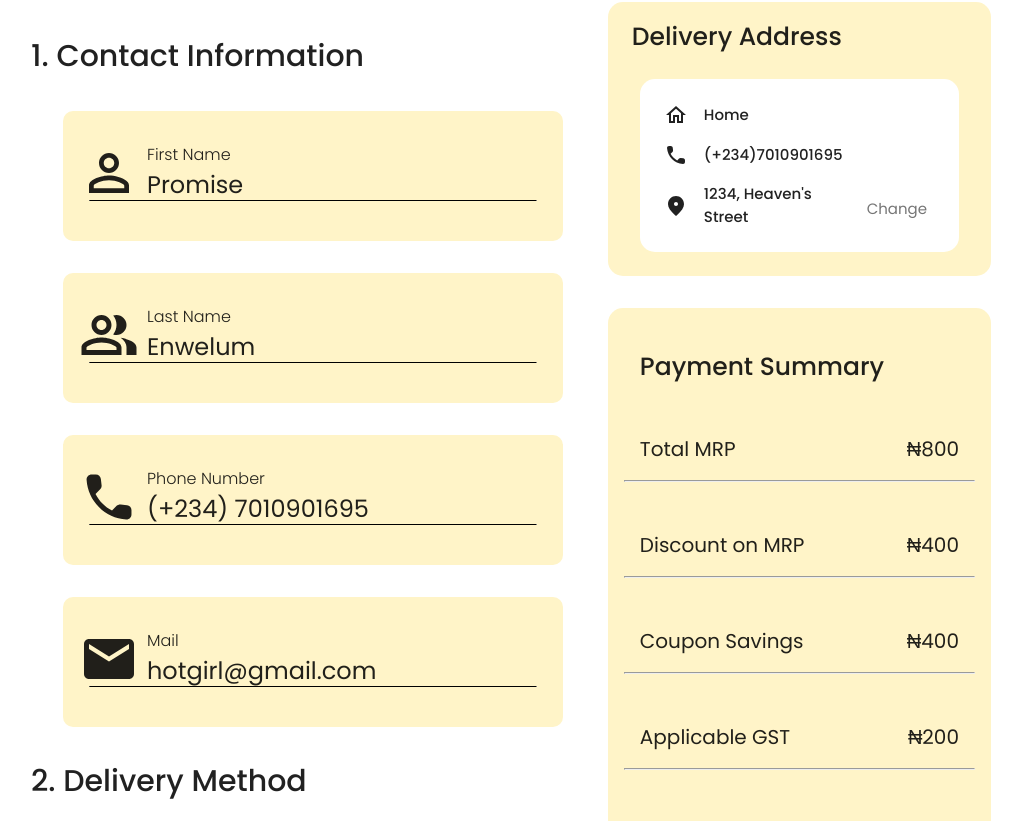
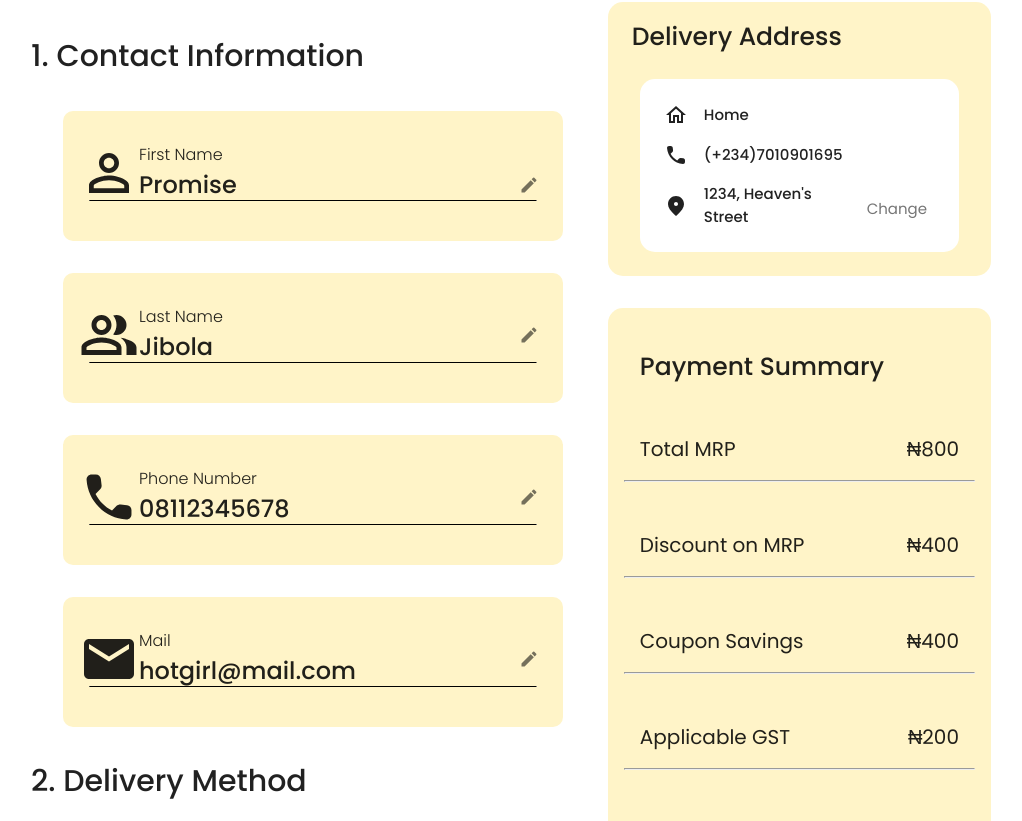
Before and after one commit to harjibbolar26/timbu-cloud-shop-hng11, a React (Vite) app: page /checkout in a window 1280 px wide. Shown: the part 319-1140 px from the top of the page, without its empty margins (129-1151 px from the left). Built offline with nearby package versions, Linux system fonts and the light colour scheme.

Commit message:
code refactor

```diff
--- a/src/components/ItemCard.jsx
+++ b/src/components/ItemCard.jsx
@@ -19,6 +19,7 @@ import { useStore } from "./StoreContext";
 const ItemCard = ({ item, addToCart, index }) => {
   const { toggleFavorite, isFavorite } = useStore();
   const navigate = useNavigate();
+  const favorite = isFavorite[item.id] || false;
   return (
     <Card
       sx={{
@@ -133,10 +134,10 @@ const ItemCard = ({ item, addToCart, index }) => {
           >
             New
           </Typography>
-          <Box sx={{ color: isFavorite ? "red" : "white" }}>
+          <Box sx={{ color: favorite ? "red" : "white" }}>
             <IconButton onClick={toggleFavorite}></IconButton>
             <FavoriteIcon
-              onClick={() => toggleFavorite(index)}
+              onClick={() => toggleFavorite(item.id)}
               sx={{
                 bgcolor: item.bgColor,
                 borderRadius: "50%",
--- a/src/components/StoreContext.jsx
+++ b/src/components/StoreContext.jsx
@@ -85,8 +85,8 @@ export const StoreProvider = ({ children }) => {
   const [isSidebarOpen, setIsSidebarOpen] = useState(false);
 
   const toggleSidebar = () => {
-    setIsSidebarOpen(prevState => !prevState);
-    console.log('Toggled sidebar');
+    setIsSidebarOpen((prevState) => !prevState);
+    console.log("Toggled sidebar");
     // alert("ok")
   };
 
@@ -101,12 +101,21 @@ export const StoreProvider = ({ children }) => {
   };
 
   const [isEditing, setIsEditing] = useState(false);
+  const [editUserInfo, setEditUserInfo] = useState(false);
   const [home, setHome] = useState("Home");
   const [phone, setPhone] = useState("(+234)7010901695");
   const [address, setAddress] = useState("1234, Heaven's Street");
+  const [firstName, setFirstName] = useState("Promise");
+  const [lastName, setLastName] = useState("Jibola");
+  const [phoneNumber, setPhoneNumber] = useState("08112345678");
+  const [email, setEmail] = useState("hotgirl@mail.com");
 
   const toggleEditMode = () => {
     setIsEditing(!isEditing);
+  };
+
+  const toggleEditUserInfo = () => {
+    setEditUserInfo(!editUserInfo);
   };
 
   const handleHomeChange = (event) => {
@@ -120,12 +129,27 @@ export const StoreProvider = ({ children }) => {
   const handleAddressChange = (event) => {
     setAddress(event.target.value);
   };
+  const handleFirstNameChange = (event) => {
+    setFirstName(event.target.value);
+  };
+  const handleLastNameChange = (event) => {
+    setLastName(event.target.value);
+  };
+  const handlePhoneNumberChange = (event) => {
+    setPhoneNumber(event.target.value);
+  };
+  const handleEmailChange = (event) => {
+    setEmail(event.target.value);
+  };
 
-    const [isFavorite, setIsFavorite] = useState(0);
+  const [isFavorite, setIsFavorite] = useState({});
 
-    const toggleFavorite = (index) => {
-      setIsFavorite((index));
-    };
+  const toggleFavorite = (itemId) => {
+    setIsFavorite(prevFavorites => ({
+      ...prevFavorites,
+      [itemId]: !prevFavorites[itemId]
+    }));
+  };
 
   return (
     <StoreContext.Provider
@@ -157,7 +181,19 @@ export const StoreProvider = ({ children }) => {
         toggleEditMode,
         handleHomeChange,
         handleAddressChange,
-        handlePhoneChange, isFavorite, toggleFavorite
+        handlePhoneChange,
+        isFavorite,
+        toggleFavorite,
+        firstName,
+        lastName,
+        phoneNumber,
+        email,
+        editUserInfo,
+        toggleEditUserInfo,
+        handleFirstNameChange,
+        handleLastNameChange,
+        handlePhoneNumberChange,
+        handleEmailChange,
       }}
     >
       {children}
--- a/src/pages/CartPage.jsx
+++ b/src/pages/CartPage.jsx
@@ -700,6 +700,7 @@ const CartPage = () => {
                     color: "#000",
                   }}
                   disabled={cart.length === 0}
+                  onClick={() => navigate("/checkout")}
                 >
                   Start Checkout
                 </Button>
--- a/src/pages/CheckoutPage.jsx
+++ b/src/pages/CheckoutPage.jsx
@@ -29,6 +29,8 @@ import {
   HomeOutlined,
   LocalPhoneRounded,
   LocationOnRounded,
+  Edit,
+  Check,
 } from "@mui/icons-material";
 import Navbar from "../components/Navbar";
 import Footer from "../components/Footer";
@@ -42,7 +44,8 @@ const Checkout = () => {
     handleChange,
     selectedIndex,
     selectedPaymentIndex,
-    handlePaymentChange,isEditing,
+    handlePaymentChange,
+    isEditing,
     home,
     phone,
     address,
@@ -50,6 +53,16 @@ const Checkout = () => {
     handleHomeChange,
     handleAddressChange,
     handlePhoneChange,
+    firstName,
+    lastName,
+    phoneNumber,
+    email,
+    editUserInfo,
+    toggleEditUserInfo,
+    handleFirstNameChange,
+    handleLastNameChange,
+    handlePhoneNumberChange,
+    handleEmailChange,
   } = useStore();
   const navigate = useNavigate();
 
@@ -155,8 +168,14 @@ const Checkout = () => {
                         }}
                       >
                         <Box
-                          sx={{ display: "flex", alignItems: "center", gap: 1 }}
+                          sx={{
+                            display: "flex",
+                            alignItems: "end",
+                            justifyContent: "space-between",
+                            gap: 1,
+                          }}
                         >
+                          <Box sx={{ display: "flex", alignItems: "center" }}>
                             <PersonOutlineIcon
                               sx={{ fontSize: { xs: "50px", md: "60px" } }}
                             />
@@ -164,13 +183,35 @@ const Checkout = () => {
                               <Typography fontSize={"16px"} fontWeight={275}>
                                 First Name
                               </Typography>
+                              {editUserInfo ? (
+                                <TextField
+                                  value={firstName}
+                                  onChange={handleFirstNameChange}
+                                  size="small"
+                                  sx={{
+                                    fontSize: { xs: "18px", md: "24px" },
+                                    width: "100%",
+                                    border: "none",
+                                    mb: 1,
+                                  }}
+                                />
+                              ) : (
                                 <Typography
+                                  fontWeight={500}
                                   fontSize={{ xs: "18px", md: "24px" }}
-                              fontWeight={400}
                                 >
-                              Promise
+                                  {firstName}
                                 </Typography>
+                              )}
                             </Stack>
+                          </Box>
+                          <IconButton onClick={toggleEditUserInfo}>
+                            {editUserInfo ? (
+                              <Check sx={{ fontSize: "20px" }} />
+                            ) : (
+                              <Edit sx={{ fontSize: "20px" }} />
+                            )}
+                          </IconButton>
                         </Box>
                         <hr
                           style={{
@@ -195,8 +236,14 @@ const Checkout = () => {
                         }}
                       >
                         <Box
-                          sx={{ display: "flex", alignItems: "center", gap: 1 }}
+                          sx={{
+                            display: "flex",
+                            alignItems: "center",
+                            justifyContent: "space-between",
+                            gap: 1,
+                          }}
                         >
+                          <Box sx={{ display: "flex", alignItems: "center" }}>
                             <PeopleAltOutlinedIcon
                               sx={{ fontSize: { xs: "50px", md: "60px" } }}
                             />
@@ -204,13 +251,35 @@ const Checkout = () => {
                               <Typography fontSize={"16px"} fontWeight={275}>
                                 Last Name
                               </Typography>
+                              {editUserInfo ? (
+                                <TextField
+                                  value={lastName}
+                                  onChange={handleLastNameChange}
+                                  size="small"
+                                  sx={{
+                                    fontSize: { xs: "18px", md: "24px" },
+                                    width: "100%",
+                                    border: "none",
+                                    mb: 1,
+                                  }}
+                                />
+                              ) : (
                                 <Typography
+                                  fontWeight={500}
                                   fontSize={{ xs: "18px", md: "24px" }}
-                              fontWeight={400}
                                 >
-                              Enwelum
+                                  {lastName}
                                 </Typography>
+                              )}
                             </Stack>
+                          </Box>
+                          <IconButton onClick={toggleEditUserInfo}>
+                            {editUserInfo ? (
+                              <Check sx={{ fontSize: "20px" }} />
+                            ) : (
+                              <Edit sx={{ fontSize: "20px" }} />
+                            )}
+                          </IconButton>
                         </Box>
                         <hr
                           style={{
@@ -235,8 +304,14 @@ const Checkout = () => {
                         }}
                       >
                         <Box
-                          sx={{ display: "flex", alignItems: "center", gap: 1 }}
+                          sx={{
+                            display: "flex",
+                            alignItems: "center",
+                            justifyContent: "space-between",
+                            gap: 1,
+                          }}
                         >
+                          <Box sx={{ display: "flex", alignItems: "center" }}>
                             <CallRoundedIcon
                               sx={{ fontSize: { xs: "50px", md: "60px" } }}
                             />
@@ -244,13 +319,35 @@ const Checkout = () => {
                               <Typography fontSize={"16px"} fontWeight={275}>
                                 Phone Number
                               </Typography>
+                              {editUserInfo ? (
+                                <TextField
+                                  value={phoneNumber}
+                                  onChange={handlePhoneNumberChange}
+                                  size="small"
+                                  sx={{
+                                    fontSize: { xs: "18px", md: "24px" },
+                                    width: "100%",
+                                    border: "none",
+                                    mb: 1,
+                                  }}
+                                />
+                              ) : (
                                 <Typography
+                                  fontWeight={500}
                                   fontSize={{ xs: "18px", md: "24px" }}
-                              fontWeight={400}
                                 >
-                              (+234) 7010901695
+                                  {phoneNumber}
                                 </Typography>
+                              )}
                             </Stack>
+                          </Box>
+                          <IconButton onClick={toggleEditUserInfo}>
+                            {editUserInfo ? (
+                              <Check sx={{ fontSize: "20px" }} />
+                            ) : (
+                              <Edit sx={{ fontSize: "20px" }} />
+                            )}
+                          </IconButton>
                         </Box>
                         <hr
                           style={{
@@ -275,8 +372,14 @@ const Checkout = () => {
                         }}
                       >
                         <Box
-                          sx={{ display: "flex", alignItems: "center", gap: 1 }}
+                          sx={{
+                            display: "flex",
+                            alignItems: "center",
+                            justifyContent: "space-between",
+                            gap: 1,
+                          }}
                         >
+                          <Box sx={{ display: "flex", alignItems: "center" }}>
                             <EmailIcon
                               sx={{ fontSize: { xs: "50px", md: "60px" } }}
                             />
@@ -284,13 +387,35 @@ const Checkout = () => {
                               <Typography fontSize={"16px"} fontWeight={275}>
                                 Mail
                               </Typography>
+                              {editUserInfo ? (
+                                <TextField
+                                  value={email}
+                                  onChange={handleEmailChange}
+                                  size="small"
+                                  sx={{
+                                    fontSize: { xs: "18px", md: "24px" },
+                                    width: "100%",
+                                    border: "none",
+                                    mb: 1,
+                                  }}
+                                />
+                              ) : (
                                 <Typography
+                                  fontWeight={500}
                                   fontSize={{ xs: "18px", md: "24px" }}
-                              fontWeight={400}
                                 >
-                              hotgirl@gmail.com
+                                  {email}
                                 </Typography>
+                              )}
                             </Stack>
+                          </Box>
+                          <IconButton onClick={toggleEditUserInfo}>
+                            {editUserInfo ? (
+                              <Check sx={{ fontSize: "20px" }} />
+                            ) : (
+                              <Edit sx={{ fontSize: "20px" }} />
+                            )}
+                          </IconButton>
                         </Box>
                         <hr
                           style={{
@@ -466,7 +591,9 @@ const Checkout = () => {
                                 size="small"
                                 sx={{
                                   fontSize: { xs: "12px", md: "15px" },
-                            width: "100%", border: "none", p:0
+                                  width: "100%",
+                                  border: "none",
+                                  p: 0,
                                 }}
                               />
                             ) : (
@@ -529,9 +656,12 @@ const Checkout = () => {
                         >
                           <Typography
                             fontSize={{ xs: "12px", lg: "15px" }}
-                      sx={{ cursor: "pointer", ":hover": { color: "blue" } }}
+                            sx={{
+                              cursor: "pointer",
+                              ":hover": { color: "blue" },
+                            }}
                           >
-                      Change
+                            {isEditing ? "Done" : "Change"}
                           </Typography>
                         </IconButton>
                       </Stack>
--- a/src/pages/Home.jsx
+++ b/src/pages/Home.jsx
@@ -220,7 +220,7 @@ const Home = ({ items }) => {
               container
               spacing={5}
               justifyContent="center"
-              sx={{ paddingY: "50px" }}
+              sx={{ paddingY: "50px", paddingRight: "40px" }}
               bgcolor={"#fff"}
             >
               {items.map((item, index) => (
```
Also changed, not shown: src/components/Navbar.jsx (+4 -3 lines). Lines whose indentation alone changed are shown as unchanged.
